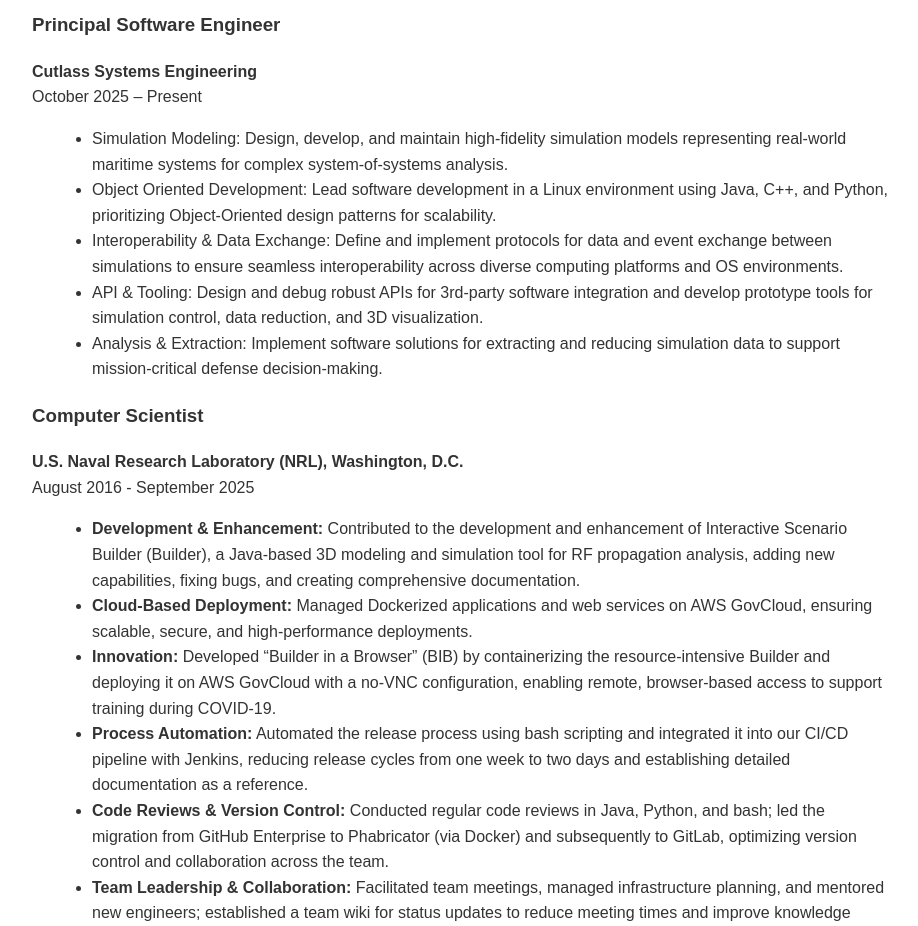
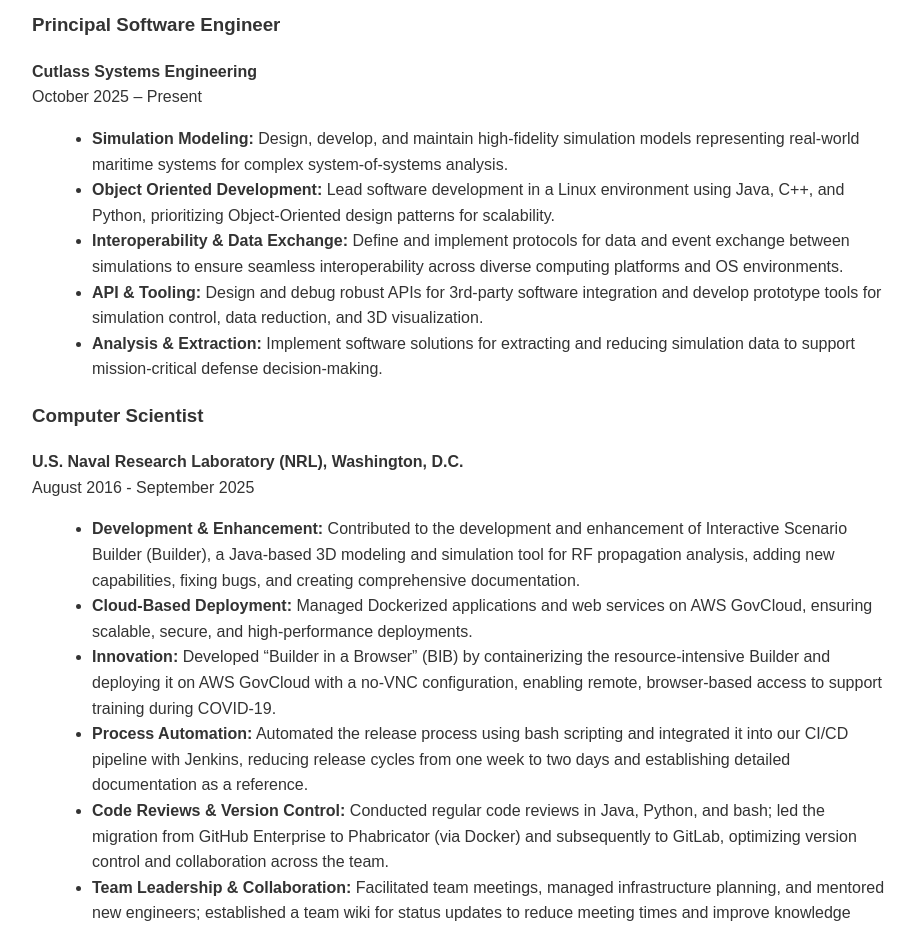
Before and after one commit to pdhimal1/prakash-resume, a plain HTML site: page index.html in a window 1280 px wide. Shown: the part 860-1786 px from the top of the page, without its empty margins (178-1096 px from the left). Drawn offline with Linux system fonts and the light colour scheme.

Commit message:
Bold the points

```diff
--- a/index.html
+++ b/index.html
@@ -165,11 +165,11 @@
         <p><strong>Cutlass Systems Engineering</strong><br>
           October 2025 – Present</p>
         <ul>
-          <li>Simulation Modeling: Design, develop, and maintain high‑fidelity simulation models representing real‑world maritime systems for complex system‑of‑systems analysis.</li>
-          <li>Object Oriented Development: Lead software development in a Linux environment using Java, C++, and Python, prioritizing Object‑Oriented design patterns for scalability.</li>
-          <li>Interoperability & Data Exchange: Define and implement protocols for data and event exchange between simulations to ensure seamless interoperability across diverse computing platforms and OS environments.</li>
-          <li>API & Tooling: Design and debug robust APIs for 3rd‑party software integration and develop prototype tools for simulation control, data reduction, and 3D visualization.</li>
-          <li>Analysis & Extraction: Implement software solutions for extracting and reducing simulation data to support mission‑critical defense decision‑making.</li>
+          <li><strong>Simulation Modeling:</strong> Design, develop, and maintain high‑fidelity simulation models representing real‑world maritime systems for complex system‑of‑systems analysis.</li>
+          <li><strong>Object Oriented Development:</strong> Lead software development in a Linux environment using Java, C++, and Python, prioritizing Object‑Oriented design patterns for scalability.</li>
+          <li><strong>Interoperability & Data Exchange:</strong> Define and implement protocols for data and event exchange between simulations to ensure seamless interoperability across diverse computing platforms and OS environments.</li>
+          <li><strong>API & Tooling:</strong> Design and debug robust APIs for 3rd‑party software integration and develop prototype tools for simulation control, data reduction, and 3D visualization.</li>
+          <li><strong>Analysis & Extraction:</strong> Implement software solutions for extracting and reducing simulation data to support mission‑critical defense decision‑making.</li>
         </ul>
     <h3>Computer Scientist</h3>
     <p>
@@ -245,11 +245,11 @@
       <p><strong>Cutlass Systems Engineering</strong><br>
         October 2025 – Present</p>
       <ul>
-        <li>Simulation Modeling: Design, develop, and maintain high‑fidelity simulation models representing real‑world maritime systems for complex system‑of‑systems analysis.</li>
-        <li>Object Oriented Development: Lead software development in a Linux environment using Java, C++, and Python, prioritizing Object‑Oriented design patterns for scalability.</li>
-        <li>Interoperability & Data Exchange: Define and implement protocols for data and event exchange between simulations to ensure seamless interoperability across diverse computing platforms and OS environments.</li>
-        <li>API & Tooling: Design and debug robust APIs for 3rd‑party software integration and develop prototype tools for simulation control, data reduction, and 3D visualization.</li>
-        <li>Analysis & Extraction: Implement software solutions for extracting and reducing simulation data to support mission‑critical defense decision‑making.</li>
+        <li><strong>Simulation Modeling:</strong> Design, develop, and maintain high‑fidelity simulation models representing real‑world maritime systems for complex system‑of‑systems analysis.</li>
+        <li><strong>Object Oriented Development:</strong> Lead software development in a Linux environment using Java, C++, and Python, prioritizing Object‑Oriented design patterns for scalability.</li>
+        <li><strong>Interoperability & Data Exchange:</strong> Define and implement protocols for data and event exchange between simulations to ensure seamless interoperability across diverse computing platforms and OS environments.</li>
+        <li><strong>API & Tooling:</strong> Design and debug robust APIs for 3rd‑party software integration and develop prototype tools for simulation control, data reduction, and 3D visualization.</li>
+        <li><strong>Analysis & Extraction:</strong> Implement software solutions for extracting and reducing simulation data to support mission‑critical defense decision‑making.</li>
       </ul>
     </div>
     <div class="job">
```
